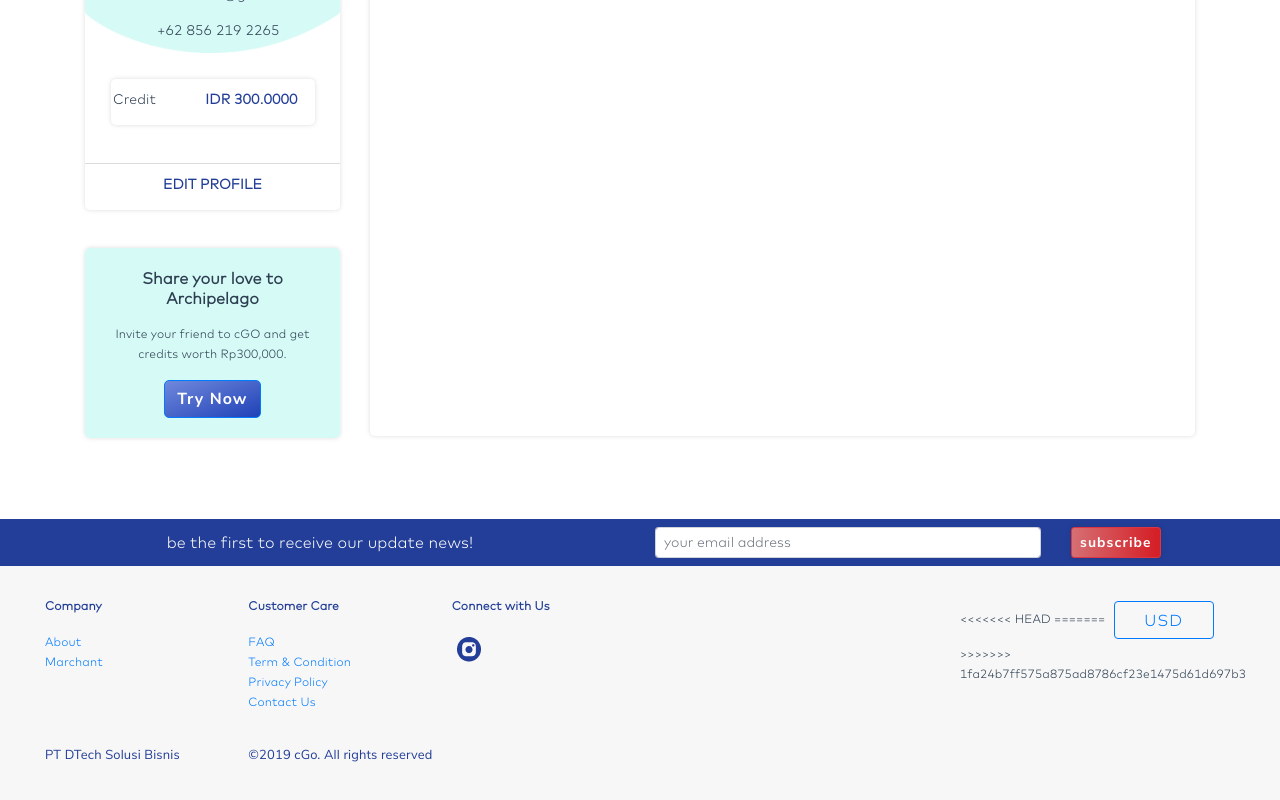
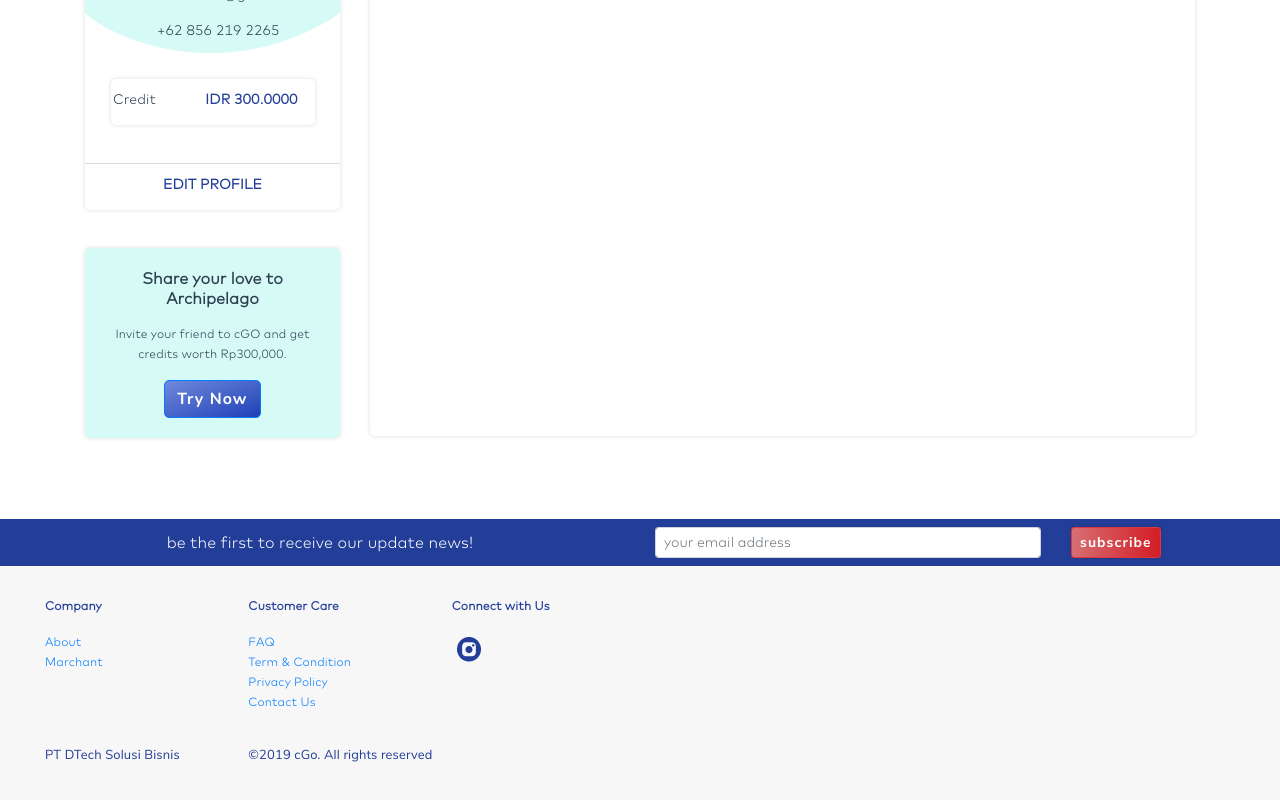
Before and after one commit to CgoIndonesia/CGO-Design, a Vue app: page /profile/empty in a window 1280 px wide. Shown: the part 328-1128 px from the top of the page. Built offline with nearby package versions, Linux system fonts and the light colour scheme.

Commit message:
merge profile 2

```diff
--- a/src/components/Footer.vue
+++ b/src/components/Footer.vue
@@ -15,11 +15,11 @@
               <b-modal id="modal-1" title="BootstrapVue" hide-header hide-footer>
                 <div class="text-center">
                   <h5>Thank you for your subscribe!</h5>
-                <p class="my-4">We will keep you updated with our latest news and promo</p>
-                <img src="@/assets/img/Icon for web app-18 1.png" alt="">
-                <div>
-                  <b-button variant="outline-primary" @click="$bvModal.hide('modal-1')">Close</b-button>
-                </div>
+                  <p class="my-4">We will keep you updated with our latest news and promo</p>
+                  <img src="@/assets/img/Icon for web app-18 1.png" alt />
+                  <div>
+                    <b-button variant="outline-primary" @click="$bvModal.hide('modal-1')">Close</b-button>
+                  </div>
                 </div>
               </b-modal>
             </b-col>
@@ -51,36 +51,38 @@
           <b-col md="2">
             <b-row>
               <b-col>
-               <p style="font-weight:bold;color:#233E98;">Connect with Us</p>
+                <p style="font-weight:bold;color:#233E98;">Connect with Us</p>
               </b-col>
             </b-row>
             <b-row>
               <b-col style="text-align:left;">
                 <!-- <b-link href="www.facebook.com"><img src="@/assets/img/fb.png" style="margin:5px"></b-link> -->
                 <!-- <b-link href="www.twitter.com"><img src="@/assets/img/tw.png" style="margin:5px"></b-link> -->
-                <b-link href="https://www.instagram.com/cgoindonesia/?hl=en"><img src="@/assets/img/ig.png" style="margin:5px"></b-link>
+                <b-link href="https://www.instagram.com/cgoindonesia/?hl=en">
+                  <img src="@/assets/img/ig.png" style="margin:5px" />
+                </b-link>
               </b-col>
             </b-row>
           </b-col>
           <b-col md="3" offset-md="3">
             <!-- <b-button variant="outline-primary" style="margin:5px;width:100px;">English</b-button> -->
-<<<<<<< HEAD
             <!-- <b-button variant="outline-primary" style="margin:5px;width:100px;">USD</b-button> -->
-=======
-            <b-button variant="outline-primary" style="margin:5px;width:100px;">USD</b-button>
->>>>>>> 1fa24b7ff575a875ad8786cf23e1475d61d697b3
           </b-col>
         </b-row>
         <b-row>
           <b-col md="2" style="margin-top:33px;">
-            <p style="color: rgb(35, 62, 152);
+            <p
+              style="color: rgb(35, 62, 152);
               font-family: NunitoSans-Regular;
-              font-size: 13px;">PT DTech Solusi Bisnis</p>
+              font-size: 13px;"
+            >PT DTech Solusi Bisnis</p>
           </b-col>
           <b-col md="6" style="margin-top:33px;">
-            <p style="color: rgb(35, 62, 152);
+            <p
+              style="color: rgb(35, 62, 152);
               font-family: NunitoSans-Regular;
-              font-size: 13px;">&copy;2019 cGo. All rights reserved</p>
+              font-size: 13px;"
+            >&copy;2019 cGo. All rights reserved</p>
           </b-col>
         </b-row>
       </b-container>
@@ -93,7 +95,7 @@
   font-family: "Gill Sans", "Gill Sans MT", Calibri, "Trebuchet MS", sans-serif;
 }
 .footer-bottom {
-  background-color: #F7F7F7;
+  background-color: #f7f7f7;
   padding: 30px;
 }
 </style>
```
